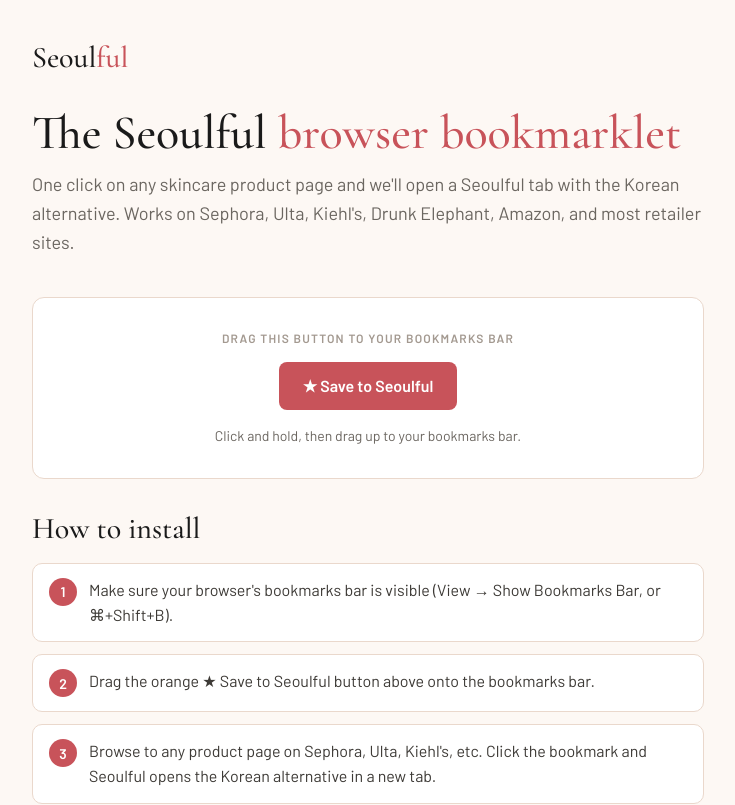
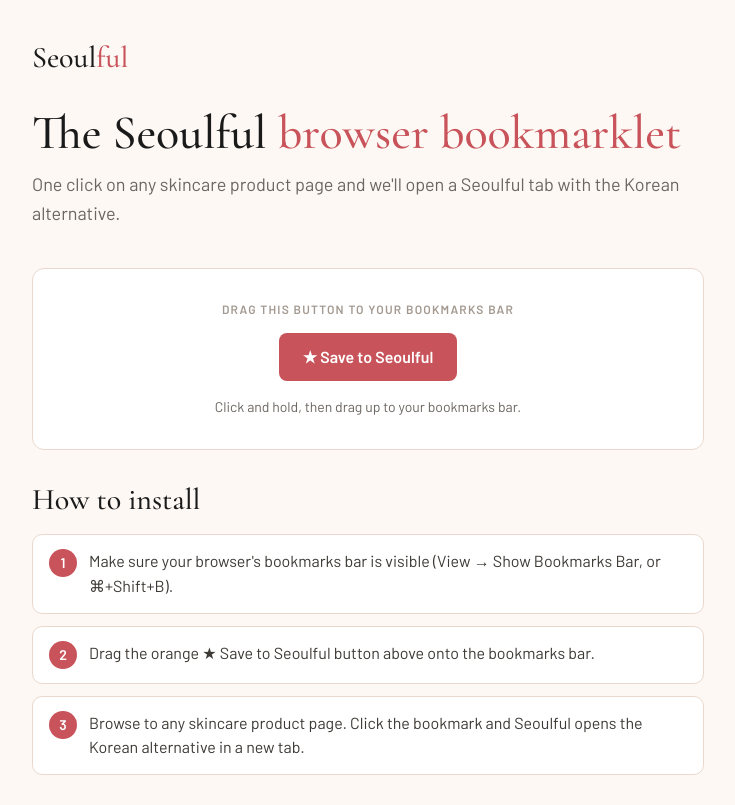
Before and after one commit to jdmethfessel-creator/seoulful-site, a Next.js app: page /bookmarklet in a window 1280 px wide. Shown: the top 805 px of the page, without its empty margins (272-1007 px from the left). Built offline with nearby package versions, Linux system fonts and the light colour scheme.

Commit message:
Genericize retailer mentions to 'any skincare product page'

```diff
--- a/app/bookmarklet/page.tsx
+++ b/app/bookmarklet/page.tsx
@@ -51,8 +51,7 @@
           style={{ color: "#6b6660", lineHeight: 1.6 }}
         >
           One click on any skincare product page and we&apos;ll open a Seoulful
-          tab with the Korean alternative. Works on Sephora, Ulta, Kiehl&apos;s,
-          Drunk Elephant, Amazon, and most retailer sites.
+          tab with the Korean alternative.
         </p>
 
         {/* Drag target */}
@@ -97,7 +96,7 @@
             {[
               "Make sure your browser's bookmarks bar is visible (View → Show Bookmarks Bar, or ⌘+Shift+B).",
               "Drag the orange ★ Save to Seoulful button above onto the bookmarks bar.",
-              "Browse to any product page on Sephora, Ulta, Kiehl's, etc. Click the bookmark and Seoulful opens the Korean alternative in a new tab.",
+              "Browse to any skincare product page. Click the bookmark and Seoulful opens the Korean alternative in a new tab.",
             ].map((step, i) => (
               <li
                 key={i}
--- a/app/page.tsx
+++ b/app/page.tsx
@@ -76,7 +76,7 @@
             type="text"
             name="q"
             required
-            placeholder="Paste a Sephora / Ulta / Kiehl's URL, or search any product..."
+            placeholder="Paste any skincare product URL, or search by name..."
             autoComplete="off"
             className="flex-1 rounded-lg px-5 py-4 text-base outline-none transition-colors"
             style={{
@@ -138,8 +138,8 @@
             className="text-sm mb-4"
             style={{ color: "#6b6660", lineHeight: 1.6 }}
           >
-            Drag this to your bookmarks bar, then click it on any Sephora,
-            Ulta, or Kiehl&apos;s page.
+            Drag this to your bookmarks bar, then click it on any skincare
+            product page.
           </p>
           <BookmarkletDragButton size="sm" />
         </div>
```
